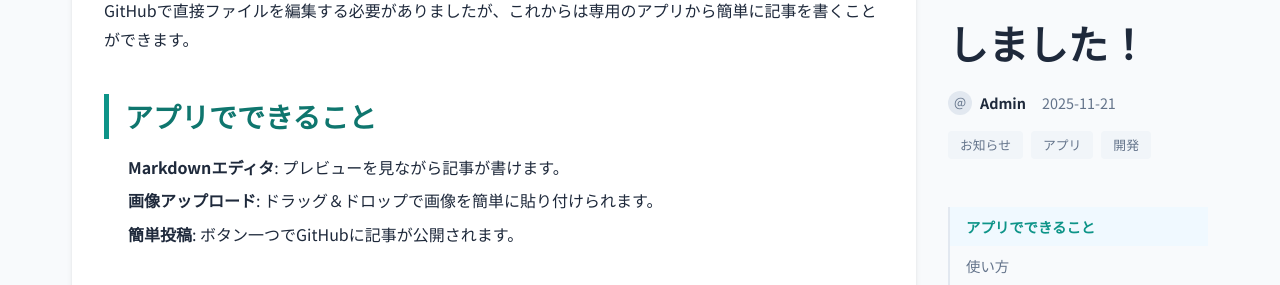
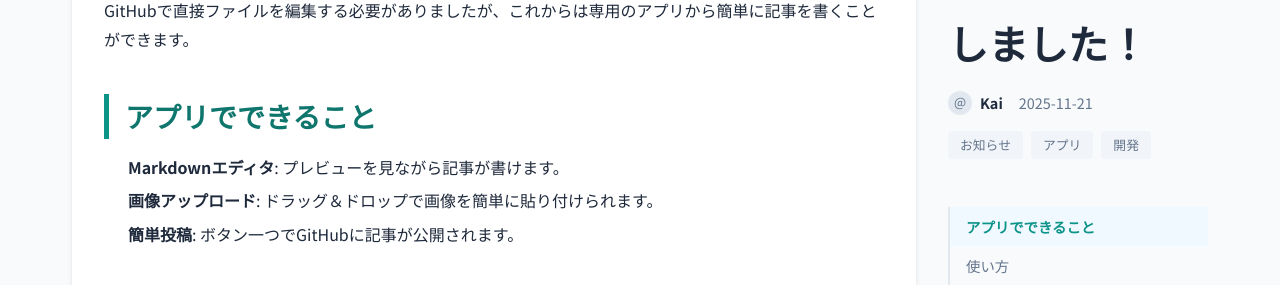
Before and after one commit to qumiclub/club-welcome-page, a Jekyll site: the page built from _posts/2025-11-21-release-editor-app.md, in a window 1280 px wide and 1151 px high. Shown: the part 196-481 px from the top of the window. Built offline with Jekyll 4.4.1, drawn with Linux system fonts in a browser that asks for light colours.

Commit message:
Update article: 記事作成アプリをリリースしました！ by kaihikaru0601@gmail.com

```diff
--- a/_posts/2025-11-21-release-editor-app.md
+++ b/_posts/2025-11-21-release-editor-app.md
@@ -1,8 +1,12 @@
 ---
 layout: article
 title: 記事作成アプリをリリースしました！
-author: Admin
-tags: [お知らせ, アプリ, 開発]
+author: Kai
+tags:
+  - お知らせ
+  - アプリ
+  - 開発
+date: '2025-11-21T10:42:34.558Z'
 ---
 
 部員のみなさん、こんにちは！
```
